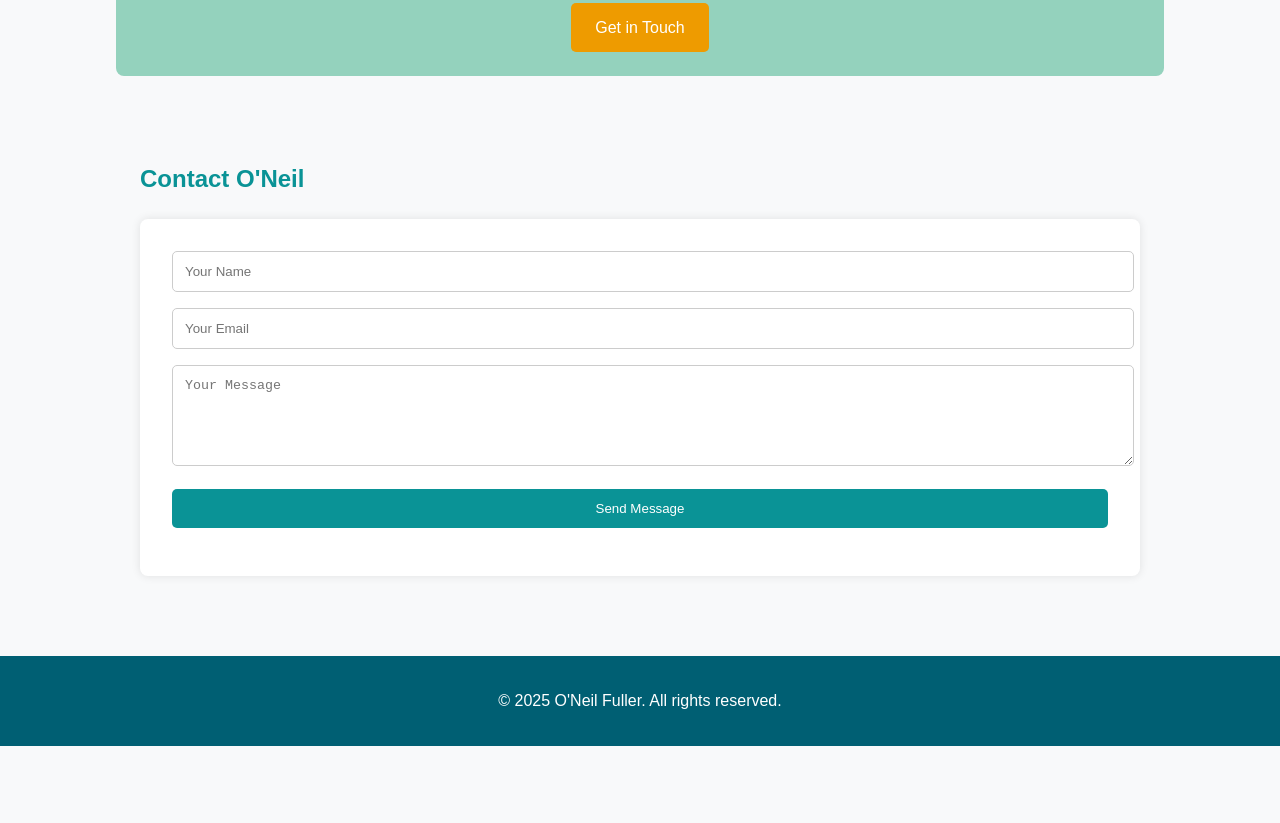
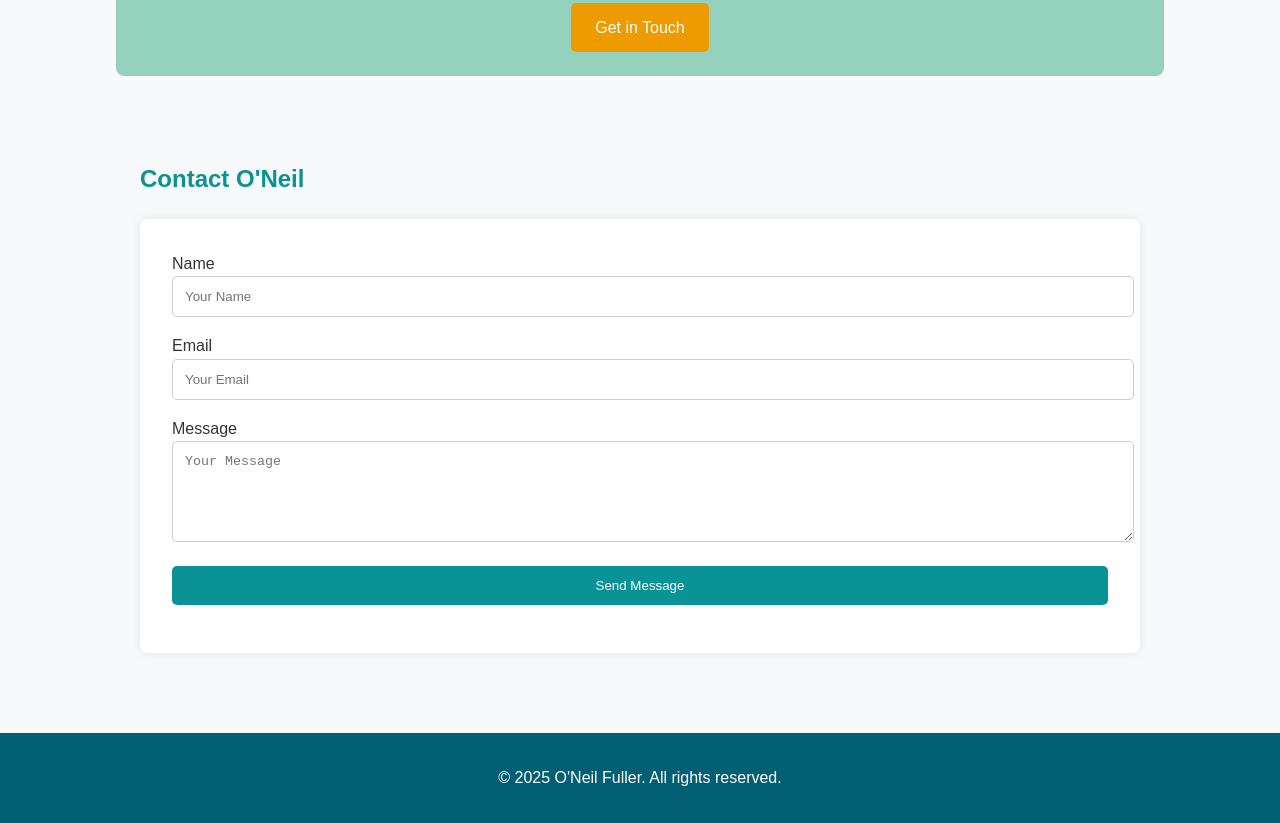
Before and after one commit to ofuller1/Support-HVACR-Trade, a plain HTML site: page index.html in a window 1280 px wide. Shown: the part 1407-2230 px from the top of the page. Before the commit the page ends 2153 px from the top, so only its background shows below. Drawn offline with Linux system fonts and the light colour scheme.

Commit message:
Add labels for contact form inputs

```diff
--- a/index.html
+++ b/index.html
@@ -70,9 +70,12 @@
   <section class="contact" id="contact">
     <h2>Contact O'Neil</h2>
     <form action="#" method="post">
-      <input type="text" name="name" placeholder="Your Name" required />
-      <input type="email" name="email" placeholder="Your Email" required />
-      <textarea name="message" rows="5" placeholder="Your Message" required></textarea>
+      <label for="name">Name</label>
+      <input type="text" name="name" id="name" placeholder="Your Name" required />
+      <label for="email">Email</label>
+      <input type="email" name="email" id="email" placeholder="Your Email" required />
+      <label for="message">Message</label>
+      <textarea name="message" id="message" rows="5" placeholder="Your Message" required></textarea>
       <input type="submit" value="Send Message" />
     </form>
   </section>
```
